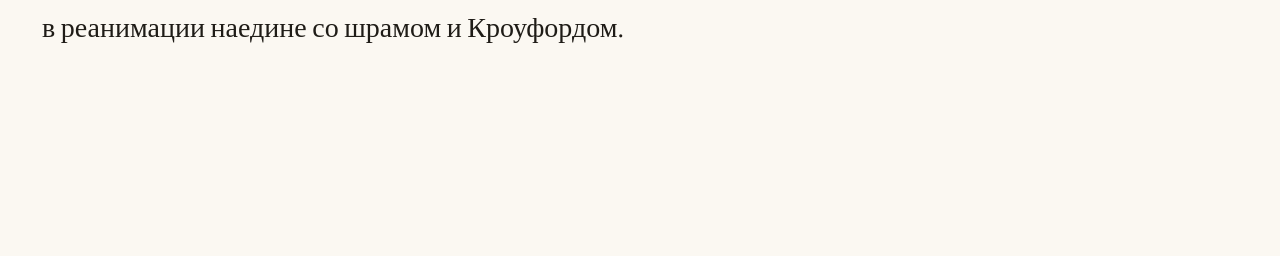
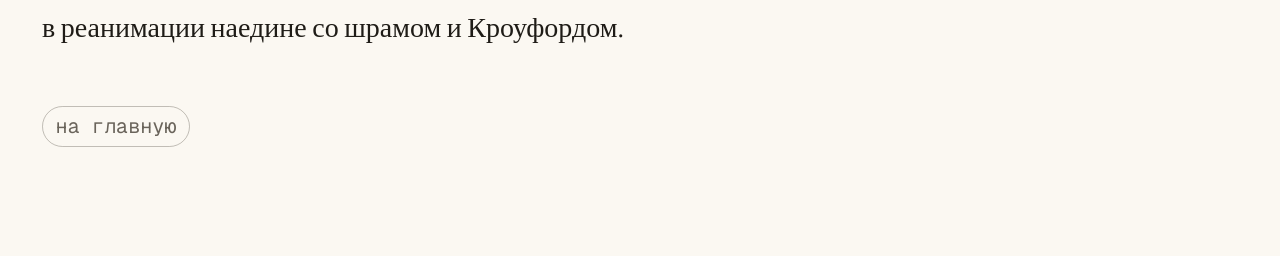
Before and after one commit to georgiyozhegov/writings, a Jekyll site: the page built from _posts/2026-04-15-red-dragon-review.md, in a window 1280 px wide. Shown: the part 2495-2751 px from the top of the page. Built offline with Jekyll 4.4.1, drawn with Linux system fonts in a browser that asks for light colours; before the commit the page ends 2687 px from its top, so only the background shows below that.

Commit message:
Назад на главную

```diff
--- a/_layouts/post.html
+++ b/_layouts/post.html
@@ -28,4 +28,8 @@ layout: default
   <div class="postContent">
     {{ content }}
   </div>
+
+  <div class="postFooter postTags">
+    <a class="postTag postHomeTag" href="{{ '/' | relative_url }}">на главную</a>
+  </div>
 </article>
--- a/assets/css/style.scss
+++ b/assets/css/style.scss
@@ -179,3 +179,12 @@ body {
   color: inherit;
   text-decoration: none;
 }
+
+.postFooter {
+  margin-top: 2rem;
+}
+
+.postHomeTag {
+  color: inherit;
+  text-decoration: none;
+}
```
Also changed, not shown: index.html (indentation only).
